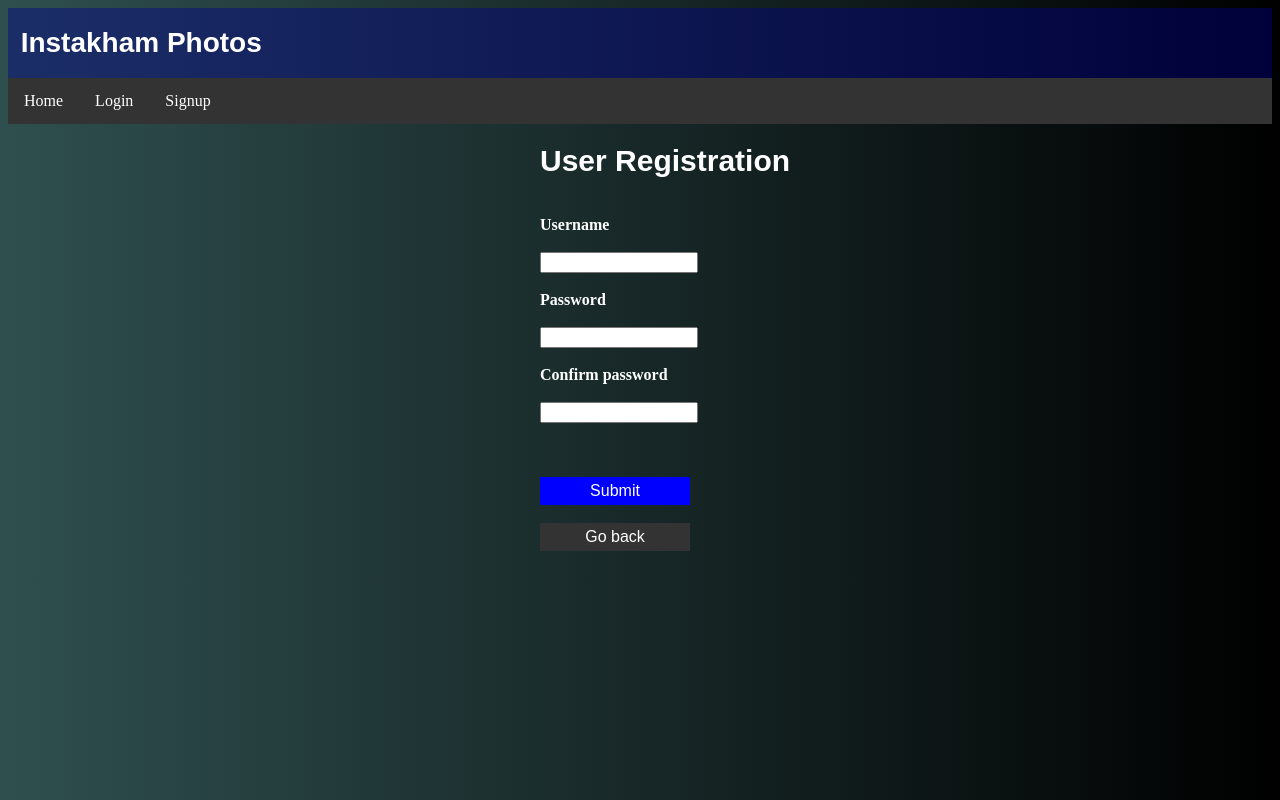
After one commit to Pepak16/IT_Assignment1, a PHP site: page /register_page.php in a window 1280 px wide. The commit adds this page. Run offline with PHP 8.4, Linux system fonts and the light colour scheme.

```diff
--- /dev/null
+++ b/register_page.php
@@ -0,0 +1,40 @@
+<!DOCTYPE html>
+<html>
+    <head>
+        <title>Sign-up page</title>
+    </head>
+    <body>
+        <?php include 'top.php' ?>
+        <div id="content">
+        <h1>User Registration</h1>
+        <form action="succes_page.php" onsubmit="return signupUser()" method="post">
+            <br>
+            <label title="Two or more words, separated by whitespace.">Username</label>
+            <br>
+            <br>
+            <input type="text" name="username" id="username"/>
+            <br>
+            <br>
+            <label title="Password must contain 8 or more chars. At least one lower case char. At least one upper case char. At least one number." for="password">Password</label>
+            <br>
+            <br>
+            <input type="password" name="password" id="password"/>
+            <br>
+            <br>
+            <label title="Passwords must be the same." for="password">Confirm password</label>
+            <br>
+            <br>
+            <input type="password" name="password" id="confirm_password"/>
+            <br>
+            <br>
+            <br>
+            <br>
+            <input type="submit" name="Submit" id="submit" value="Submit"/>
+            <br>
+            <br>
+            <input type="button" value="Go back" onclick="history.back()">
+            <br><br>
+        </form>
+        </div>
+    </body>
+</html>
--- /dev/null
+++ b/script/db_config.php
@@ -0,0 +1,6 @@
+<?php
+    $host = "25.1.147.8";
+    $username = "root";
+    $password = "toor";
+    $dbname = "itproject";
+?>
--- /dev/null
+++ b/style.css
@@ -0,0 +1,154 @@
+body {
+    background-image: linear-gradient(to right, darkslategrey , black);
+}
+
+input[type=text] {
+    width: 150px;
+    margin: 0 auto;
+}
+
+input[type=password] {
+    width: 150px;
+    margin: 0 auto;
+}
+
+input[type=button] {
+    background-color: #333; /* Green */
+    border: none;
+    color: white;
+    padding: 5px 20px;
+    text-align: center;
+    text-decoration: none;
+    display: inline-block;
+    font-size: 16px;
+    width: 150px;
+    margin: 0 auto;
+}
+
+form input[type=button] {
+    background-color: #333; /* Green */
+    border: none;
+    color: white;
+    padding: 5px 20px;
+    text-align: center;
+    text-decoration: none;
+    display: inline-block;
+    font-size: 16px;
+    width: 150px;
+    margin: 0 auto;
+}
+
+/*hovering submit button*/
+form input[type=submit]:hover {
+    background-color: rgba(245, 245, 245, 0.781);
+    color:green;
+}
+
+/*hovering submit button*/
+form input[type=button]:hover {
+    background-color: rgba(245, 245, 245, 0.781);
+    color:green;
+}
+
+/*hovering submit button*/
+#signup input[type=button]:hover {
+    background-color: rgba(245, 245, 245, 0.781);
+    color:green;
+}
+
+input[type=submit] {
+    background-color: blue; /* Green */
+    border: none;
+    color: white;
+    padding: 5px 20px;
+    text-align: center;
+    text-decoration: none;
+    display: inline-block;
+    font-size: 16px;
+    width: 150px;
+    margin: 0 auto;
+  }
+
+label {
+    color: white;
+    font-weight: bold;
+
+}
+
+ul {
+    list-style-type: none;
+    margin: 0;
+    padding: 0;
+    overflow: hidden;
+    background-color: #333;
+
+}
+
+li {
+    float: left;
+}
+
+li a {
+    display: block;
+    color: white;
+    text-align: center;
+    padding: 14px 16px;
+    text-decoration: none;
+}
+
+/* Change the link color to #111 (black) on hover */
+li a:hover {
+    background-color: #111;
+}
+
+h1 {
+    font-size: 40px;
+    font-style: normal;
+    font-family: Arial, Helvetica, sans-serif;
+    color: white;
+}
+/*Hjemmesidets titel: Instakham photos*/
+#headertitle {
+    color: white;
+    font-size: 40px;
+    font-style: normal;
+    font-family: Arial, Helvetica, sans-serif;
+    color: white;
+    list-style-type: none;
+    padding: 0;
+    overflow: hidden;
+    background-color: rgba(0, 0, 139, 0.418);
+}
+
+#headertitle h1 {
+    font-size: 28px;
+    margin: 100;
+    margin-left: 1%;
+}
+
+#mobileScale {
+    margin: 0;
+    position: absolute;
+    top: 50%;
+    left: 50%;
+    margin-right: -50%;
+    transform: translate(-50%, -50%) }
+
+#content {
+    width: 200px;
+    margin: auto;
+}
+
+#content h1 {
+    margin: 100;
+    margin-right: -50%;
+    font-size: 30px;
+}
+
+label {
+    color: white;
+}
+
+#content p {
+    color: white;
+}
--- /dev/null
+++ b/tempCodeRunnerFile.php
@@ -0,0 +1,2 @@
+<?php
+$result = $sth->fetchAll();
--- /dev/null
+++ b/top.php
@@ -0,0 +1,7 @@
+<link rel="stylesheet" type="text/css" href="style.css">
+<div id="headertitle"><h1>Instakham Photos</h1></div>
+<ul>
+    <li><a href="index.php">Home</a></li>
+    <li><a href="login_page.php">Login</a></li>
+    <li><a href="register_page.php">Signup</a></li>
+</ul>
```
Also changed, not shown: backup (ignore)/testserver.js (added, +39 -0 lines), index.html (deleted, +0 -14 lines), index.php (added, +10 -0 lines), login_page.php (renamed from login_page.html, +11 -8 lines), register_page.html (deleted, +0 -39 lines), script/db_connect.php (added, +24 -0 lines), scripts/auth_script.js (deleted, +0 -41 lines), server.js (deleted, +0 -23 lines), succes_page.html (deleted, +0 -9 lines), succes_page.php (added, +14 -0 lines), bottom.php (added), 1 other file.
